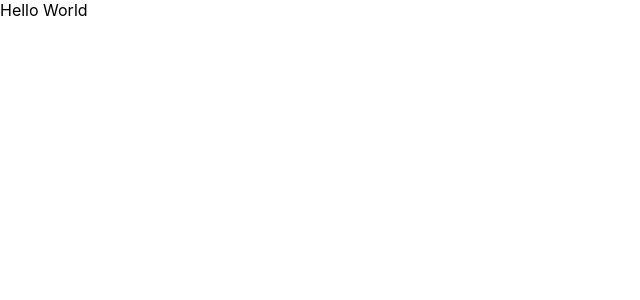
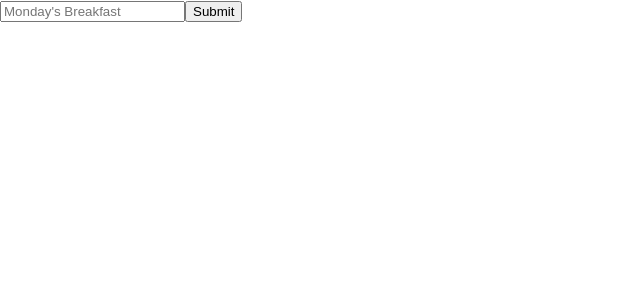
Before and after one commit to weiliy/reactnd-udacimeals, a React (Create React App) app: page / in a window 1280 px wide. Shown: the top 300 px of the page, without its empty margins (0-640 px from the left). Built offline with nearby package versions, Linux system fonts and the light colour scheme.

Commit message:
All Togehter+

```diff
--- a/src/components/App.js
+++ b/src/components/App.js
@@ -1,10 +1,41 @@
 import React, { Component } from 'react';
+import { addRecipe } from '../actions';
 
 class App extends Component {
+  state = {
+    calendar: null,
+  }
+
+  componentDidMount () {
+    const { store } = this.props;
+
+    store.subscribe(() => {
+      this.setState(() => ({
+        calendar: store.getState(),
+      }));
+    });
+  }
+
+  submitFood = () => {
+    this.props.store.dispatch(addRecipe({
+      day: 'monday',
+      meal: 'breakfast',
+      recipe: {
+        label: this.input.value,
+      },
+    }));
+
+    this.input.value = '';
+  }
   render() {
     return (
       <div>
-        Hello World
+        <input
+          type='text'
+          ref={input => this.input = input}
+          placeholder="Monday's Breakfast"
+        />
+        <button onClick={this.submitFood}>Submit</button>
       </div>
     );
   }
--- a/src/index.js
+++ b/src/index.js
@@ -11,5 +11,8 @@
   window.__REDUX_DEVTOOLS_EXTENSION__ && window.__REDUX_DEVTOOLS_EXTENSION__()
 );
 
-ReactDOM.render(<App />, document.getElementById('root'));
+ReactDOM.render(
+  <App store={store} />,
+  document.getElementById('root'),
+);
 registerServiceWorker();
```
